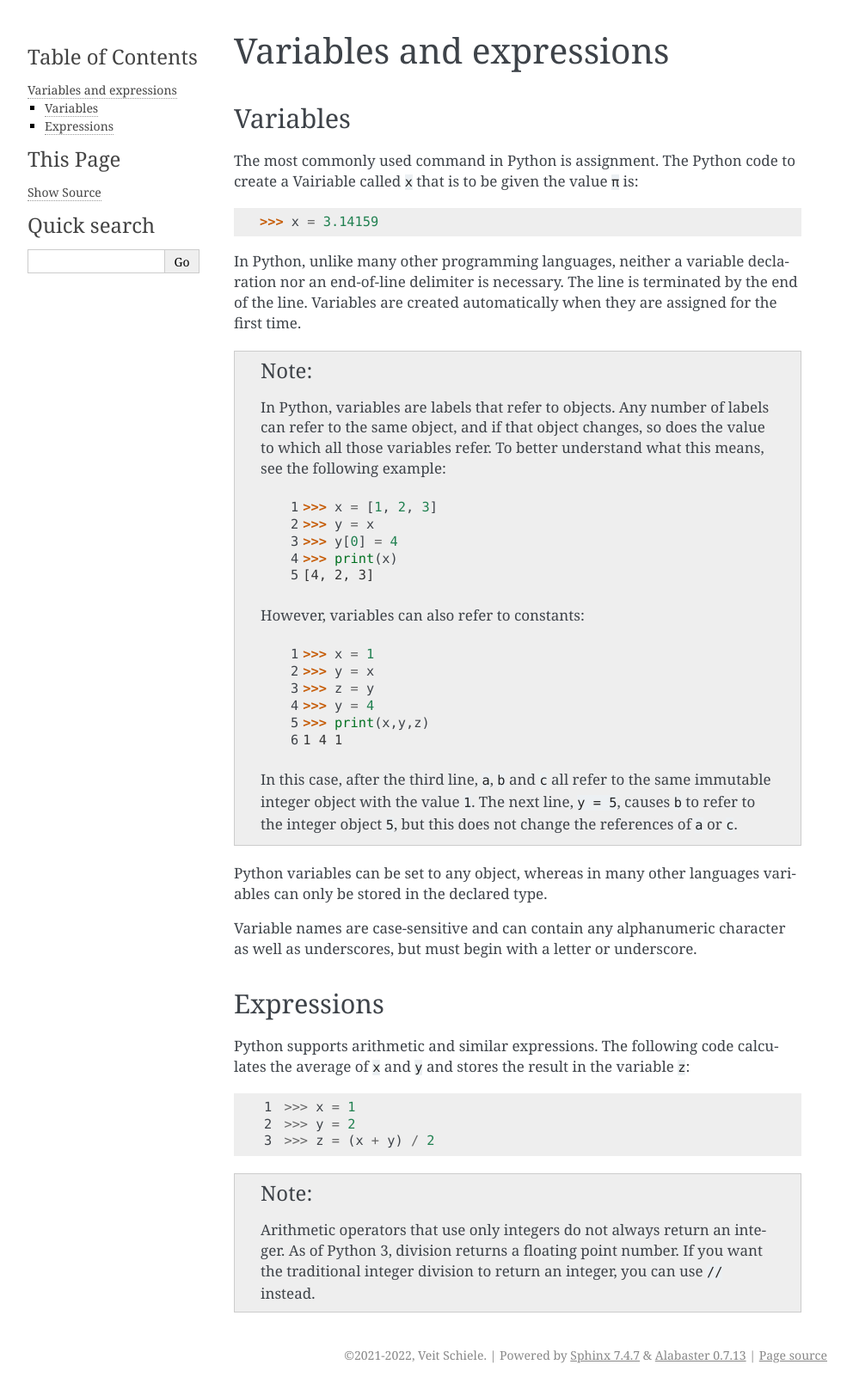
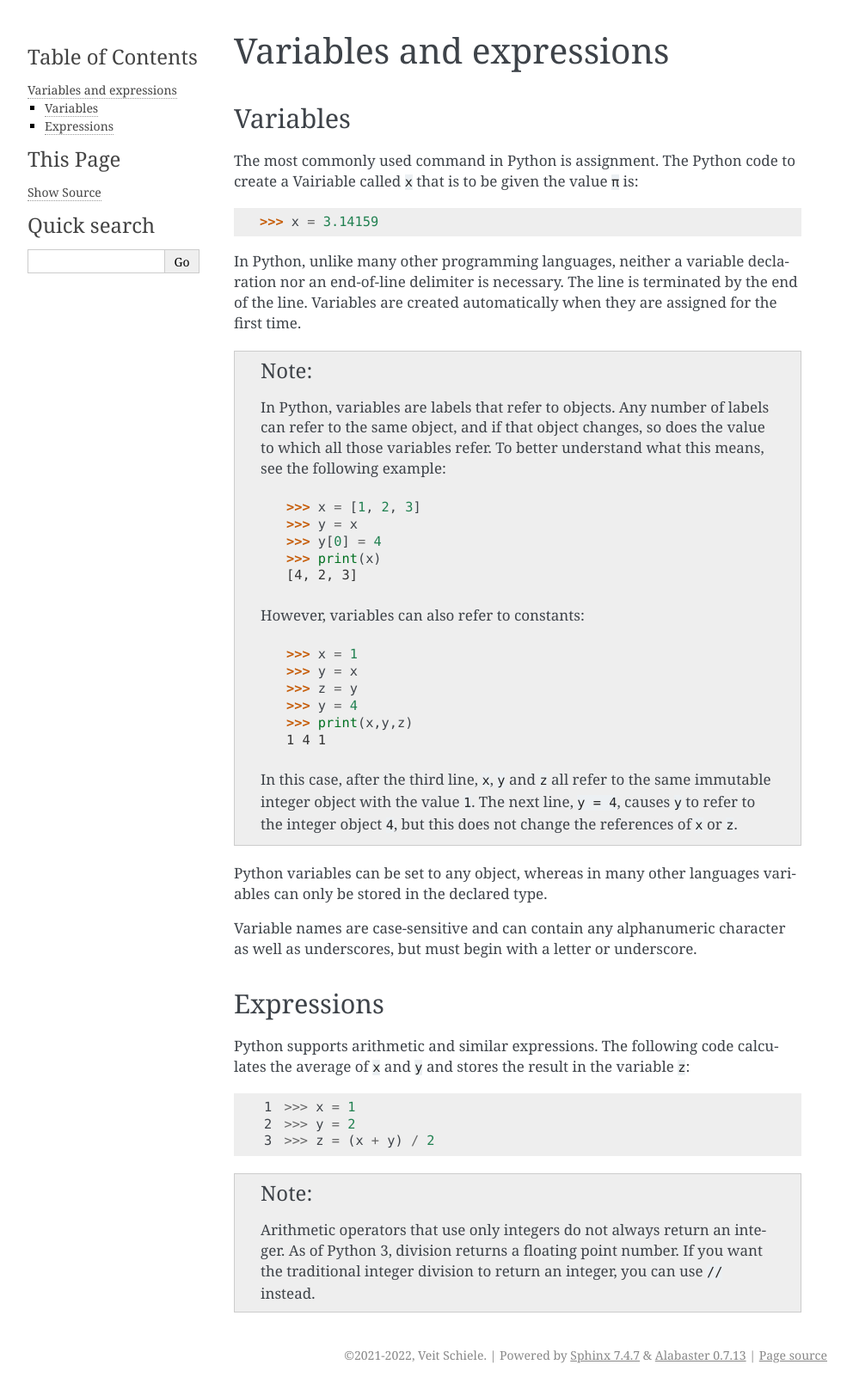
Before and after one commit to veit/python-basics-tutorial, a Sphinx documentation site: the page built from docs/variables-expressions.rst, in a window 1280 px wide. Shown: the whole page at 86% size, without its empty margins (148-1140 px from the left). Built offline with Sphinx 7.4.7, drawn with Linux system fonts in a browser that asks for light colours; pages that are not in the unit, such as notebooks, are missing from menus.

Commit message:
Fix the variables description

```diff
--- a/docs/variables-expressions.rst
+++ b/docs/variables-expressions.rst
@@ -23,7 +23,6 @@ for the first time.
    the following example:
 
    .. code-block:: python
-      :linenos:
 
       >>> x = [1, 2, 3]
       >>> y = x
@@ -34,7 +33,6 @@ for the first time.
    However, variables can also refer to constants:
 
    .. code-block:: python
-      :linenos:
 
       >>> x = 1
       >>> y = x
@@ -43,10 +41,10 @@ for the first time.
       >>> print(x,y,z)
       1 4 1
 
-   In this case, after the third line, ``a``, ``b`` and ``c`` all refer to the
-   same immutable integer object with the value ``1``. The next line, ``y = 5``,
-   causes ``b`` to refer to the integer object ``5``, but this does not change
-   the references of ``a`` or ``c``.
+   In this case, after the third line, ``x``, ``y`` and ``z`` all refer to the
+   same immutable integer object with the value ``1``. The next line, ``y = 4``,
+   causes ``y`` to refer to the integer object ``4``, but this does not change
+   the references of ``x`` or ``z``.
 
 Python variables can be set to any object, whereas in many other languages
 variables can only be stored in the declared type.
```
